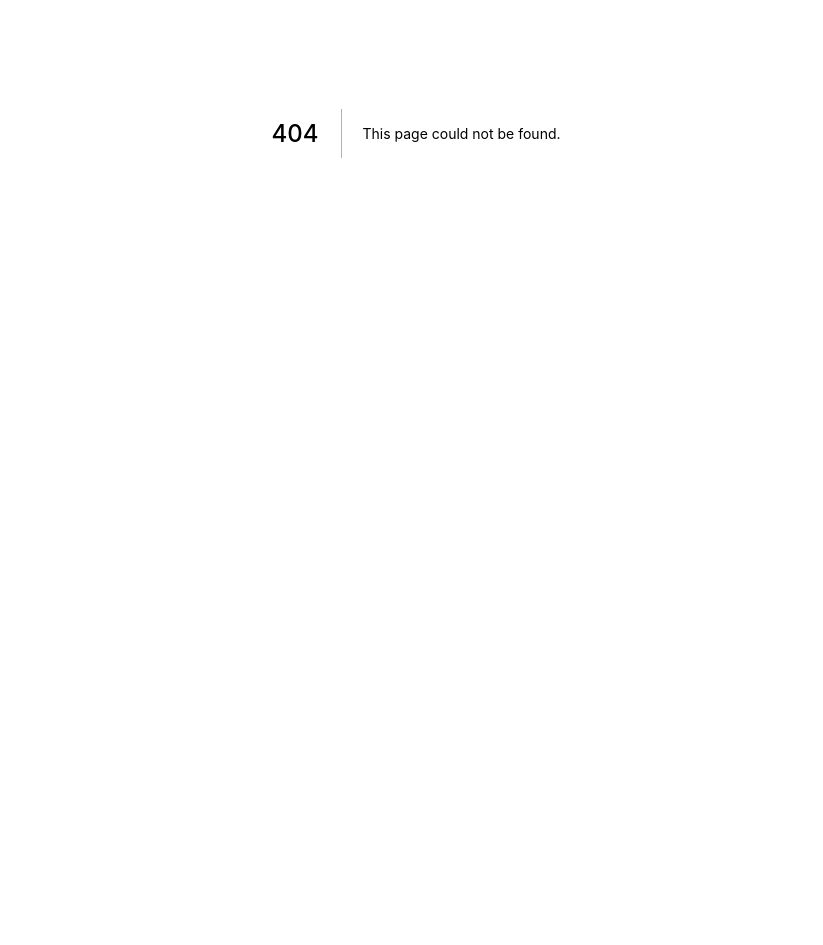
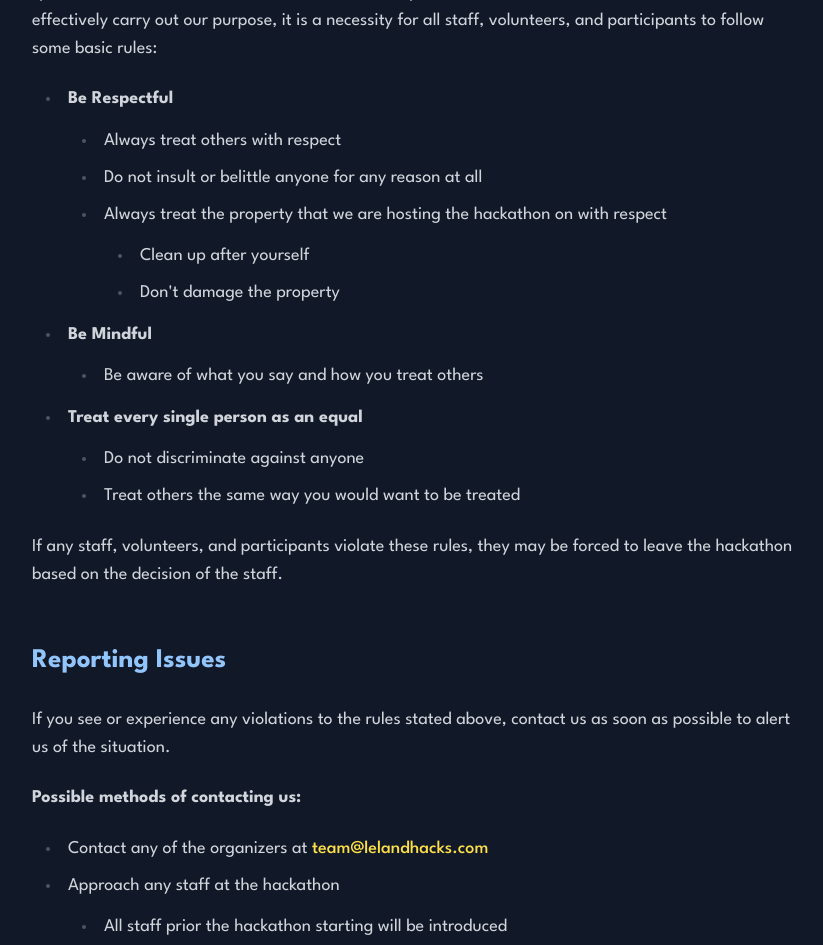
Before and after one commit to maggie-j-liu/lelandhacks, a Next.js app: page /conduct in a window 1280 px wide. Before the commit this address had no page. Shown: the part 267-1212 px from the top of the page, without its empty margins (224-1047 px from the left). Before the commit the page ends 800 px from the top, so only its background shows below. Built offline with nearby package versions, Linux system fonts and the light colour scheme.

Commit message:
add code of conduct

```diff
--- a/components/Footer.tsx
+++ b/components/Footer.tsx
@@ -1,9 +1,31 @@
+import { ReactNode } from "react";
+
+const Link = ({ children, href }: { children: ReactNode; href: string }) => {
+  return (
+    <a
+      className="hover:text-gray-300 focus:text-gray-300"
+      href={href}
+      target="_blank"
+      rel="noreferrer"
+    >
+      {children}
+    </a>
+  );
+};
 const Footer = () => {
   return (
-    <footer className="mt-16 text-center text-gray-400">
-      Leland Hacks is fiscally sponsored by The Hack Foundation.
-      <br />
-      Nonprofit EIN: 81-2908499.
+    <footer className="space-y-4 text-gray-400">
+      <div className="flex flex-wrap gap-x-4 text-lg">
+        <Link href="/">Home</Link>
+        <Link href="https://forms.gle/fRvdzhPejjmZ5yBC6">Register</Link>
+        <Link href="/conduct">Code of Conduct</Link>
+        <Link href="/prospectus.pdf">Sponsorship Prospectus</Link>
+      </div>
+      <div>
+        Leland Hacks is fiscally sponsored by The Hack Foundation.
+        <br />
+        Nonprofit EIN: 81-2908499.
+      </div>
     </footer>
   );
 };
--- a/package.json
+++ b/package.json
@@ -18,6 +18,7 @@
     "string-strip-html": "^9.1.12"
   },
   "devDependencies": {
+    "@tailwindcss/typography": "^0.5.4",
     "@types/node": "18.0.0",
     "@types/react": "18.0.14",
     "@types/react-dom": "18.0.5",
--- a/pages/_app.tsx
+++ b/pages/_app.tsx
@@ -1,8 +1,21 @@
 import "../styles/globals.css";
 import type { AppProps } from "next/app";
+import Footer from "../components/Footer";
+import Meta from "../components/Meta";
 
 function MyApp({ Component, pageProps }: AppProps) {
-  return <Component {...pageProps} />;
+  return (
+    <>
+      <div className="px-6 py-14">
+        <div className="mx-auto max-w-3xl">
+          <Meta />
+          <Component {...pageProps} />
+          <hr className="my-12 mx-auto w-48 border-secondary-200" />
+          <Footer />
+        </div>
+      </div>
+    </>
+  );
 }
 
 export default MyApp;
--- /dev/null
+++ b/pages/conduct.tsx
@@ -0,0 +1,80 @@
+const Conduct = () => {
+  return (
+    <main>
+      <div className="prose prose-invert max-w-none text-lg">
+        <h1 className="text-primary-300">Code of Conduct</h1>
+        <h2 className="text-secondary-300">Rules</h2>
+        <p>
+          The purpose of this hackathon is to strengthen the bond of the student
+          community and to provide a space for students to collaborate over
+          their shared passion of STEM. In order for us to be able to
+          effectively carry out our purpose, it is a necessity for all staff,
+          volunteers, and participants to follow some basic rules:
+        </p>
+        <ul>
+          <li>
+            <b>Be Respectful</b>
+            <ul>
+              <li>Always treat others with respect</li>
+              <li>Do not insult or belittle anyone for any reason at all</li>
+              <li>
+                Always treat the property that we are hosting the hackathon on
+                with respect
+                <ul>
+                  <li>Clean up after yourself</li>
+                  <li>Don't damage the property</li>
+                </ul>
+              </li>
+            </ul>
+          </li>
+          <li>
+            <b>Be Mindful</b>
+            <ul>
+              <li>Be aware of what you say and how you treat others</li>
+            </ul>
+          </li>
+          <li>
+            <b>Treat every single person as an equal</b>
+            <ul>
+              <li>Do not discriminate against anyone</li>
+              <li>Treat others the same way you would want to be treated</li>
+            </ul>
+          </li>
+        </ul>
+        <p>
+          If any staff, volunteers, and participants violate these rules, they
+          may be forced to leave the hackathon based on the decision of the
+          staff.
+        </p>
+        <h2 className="text-secondary-300">Reporting Issues</h2>
+        <p>
+          If you see or experience any violations to the rules stated above,
+          contact us as soon as possible to alert us of the situation.
+        </p>
+        <p className="font-bold">Possible methods of contacting us:</p>
+        <ul>
+          <li>
+            Contact any of the organizers at{" "}
+            <a
+              href="mailto:team@lelandhacks.com"
+              className="text-primary-300 no-underline hover:underline"
+            >
+              team@lelandhacks.com
+            </a>
+          </li>
+          <li>
+            Approach any staff at the hackathon
+            <ul>
+              <li>All staff prior the hackathon starting will be introduced</li>
+            </ul>
+          </li>
+        </ul>
+        <p className="text-center text-2xl font-bold text-primary-300">
+          Thank you!
+        </p>
+      </div>
+    </main>
+  );
+};
+
+export default Conduct;
--- a/pages/index.tsx
+++ b/pages/index.tsx
@@ -44,9 +44,6 @@ export default function Home() {
   };
   return (
     <>
-      <Meta />
-      <div className="px-6 py-14">
-        <div className="mx-auto max-w-3xl">
       <main className="space-y-12 text-lg">
         <section>
           <h1 className="text-7xl font-bold text-secondary-300">
@@ -57,16 +54,16 @@ export default function Home() {
           </h1>
           <div className="font-extralight">
             <p>
-                  <span className="hue-rotate-60 saturate-200">📅</span>{" "}
-                  September 18, 2022
+              <span className="hue-rotate-60 saturate-200">📅</span> September
+              18, 2022
             </p>
             <p>
-                  <span className="hue-rotate-60 saturate-200">⏰</span> 9:00 AM
-                  - 9:00 PM
+              <span className="hue-rotate-60 saturate-200">⏰</span> 9:00 AM -
+              9:00 PM
             </p>
             <p>
-                  <span className="hue-rotate-60 saturate-200">📍</span>{" "}
-                  Vineland Branch Library
+              <span className="hue-rotate-60 saturate-200">📍</span> Vineland
+              Branch Library
             </p>
           </div>
 
@@ -89,20 +86,15 @@ export default function Home() {
             </p>
             <p>
               We'll bring together students for 12 hours of{" "}
-                  <span className="font-semibold text-primary-300">
-                    hacking
-                  </span>
-                  ,{" "}
-                  <span className="font-semibold text-primary-300">
-                    workshops
-                  </span>
-                  , and{" "}
+              <span className="font-semibold text-primary-300">hacking</span>,{" "}
+              <span className="font-semibold text-primary-300">workshops</span>,
+              and{" "}
               <span className="font-semibold text-primary-300">
                 forming connections
               </span>
-                  . Even if you've never programmed before, don't worry! You'll
-                  have plenty of support to learn to code, and will walk away
-                  with a new skill.
+              . Even if you've never programmed before, don't worry! You'll have
+              plenty of support to learn to code, and will walk away with a new
+              skill.
             </p>
           </div>
           <a
@@ -189,9 +181,6 @@ export default function Home() {
           </div>
         </section>
       </main>
-          <Footer />
-        </div>
-      </div>
     </>
   );
 }
--- a/tailwind.config.js
+++ b/tailwind.config.js
@@ -16,5 +16,5 @@ module.exports = {
       },
     },
   },
-  plugins: [],
+  plugins: [require("@tailwindcss/typography")],
 };
```
Also changed, not shown: 1 other file (tests, documents, lock files or other folders). Lines whose indentation alone changed are shown as unchanged.
